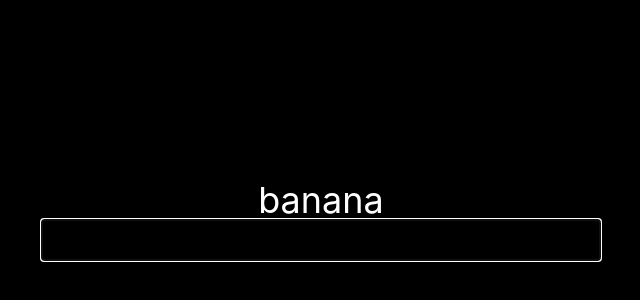
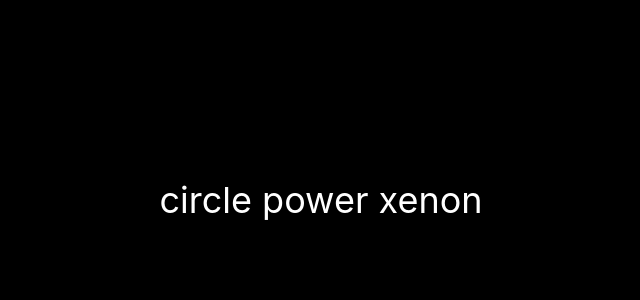
Before and after one commit to AbhinandAmmanamkandy/infinite-typing, a React (Vite) app: page / in a window 1280 px wide. Shown: the part 180-480 px from the top of the page, without its empty margins (319-959 px from the left). Built offline with nearby package versions, Linux system fonts and the light colour scheme.

Commit message:
Dynamic textbox size

```diff
--- a/src/App.tsx
+++ b/src/App.tsx
@@ -2,10 +2,13 @@ import {getSentence} from "./utils/wordUtil.ts";
 import {type ChangeEvent, useEffect, useRef, useState} from "react";
 
 export default function App() {
-    const words = 1;
+    const words = 3;
     const [typed, setTyped] = useState("");
     const [sentence, setSentence] = useState("");
     const inputRef = useRef<HTMLInputElement | null>(null);
+
+    const textRef = useRef<HTMLDivElement>(null);
+    const [width, setWidth] = useState(0);
 
     useEffect(() => {
         const init = () => {
@@ -14,6 +17,12 @@ export default function App() {
         };
         init();
     }, []);
+
+    useEffect(() => {
+        if (textRef.current) {
+            setWidth(textRef.current.offsetWidth);
+        }
+    }, [sentence]);
 
     const handleChange = (e: ChangeEvent<HTMLInputElement>) => {
         setTyped(e.currentTarget.value);
@@ -25,7 +34,7 @@ export default function App() {
 
     return (
         <div className="flex flex-col items-center justify-center h-screen text-4xl whitespace-nowrap">
-            <div className="">
+            <div ref={textRef} className="">
                 {sentence.split("").map((char, index) => {
                     let color = "";
                     if (index < typed.length) {
@@ -42,7 +51,8 @@ export default function App() {
                     );
                 })}
             </div>
-            <input ref={inputRef} type="text" onChange={handleChange} value={typed}/>
+            <input ref={inputRef} type="text" onChange={handleChange} style={{width}} value={typed}
+                   className="outline-none focus:outline-none border-none focus:border-none"/>
         </div>
     );
 }
```
